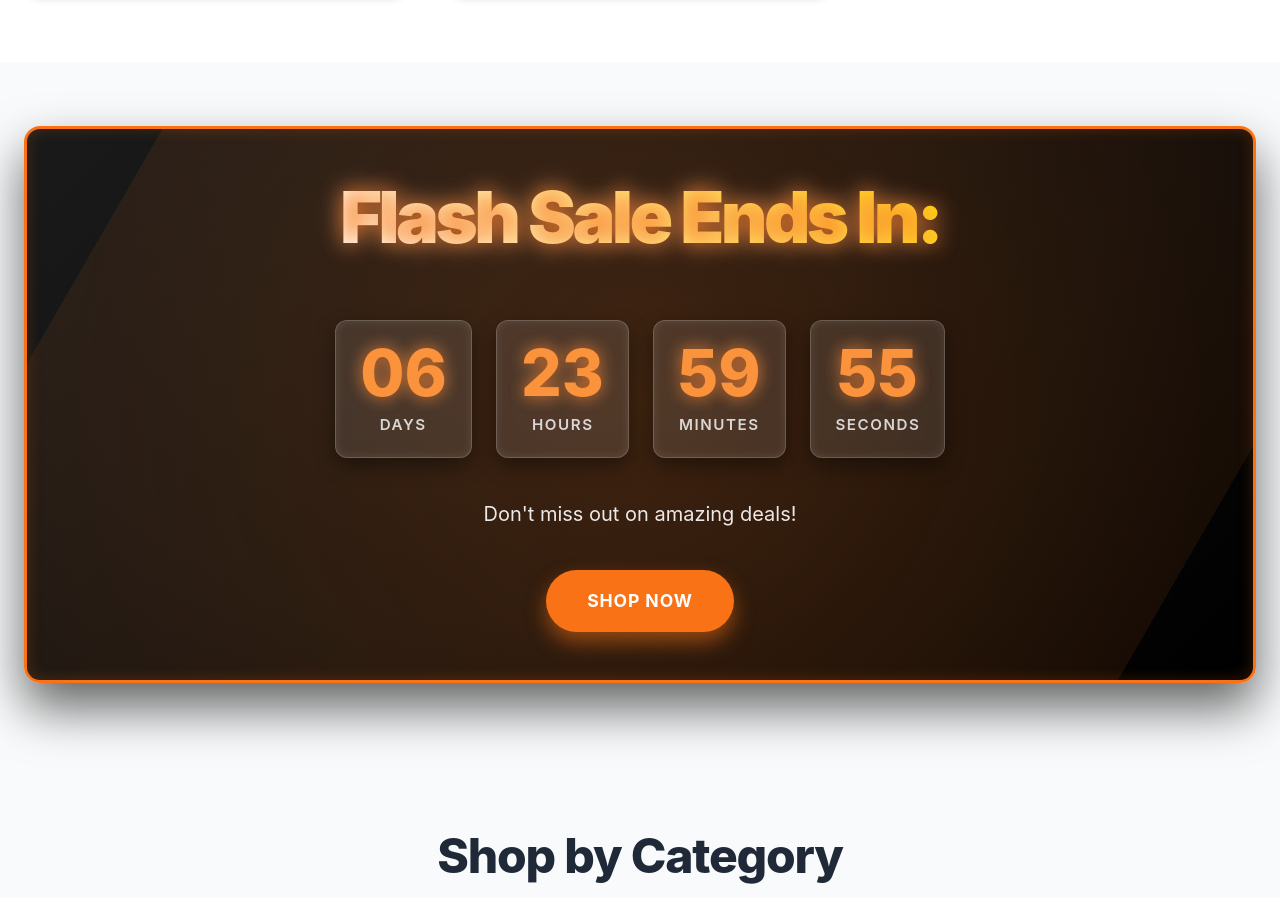
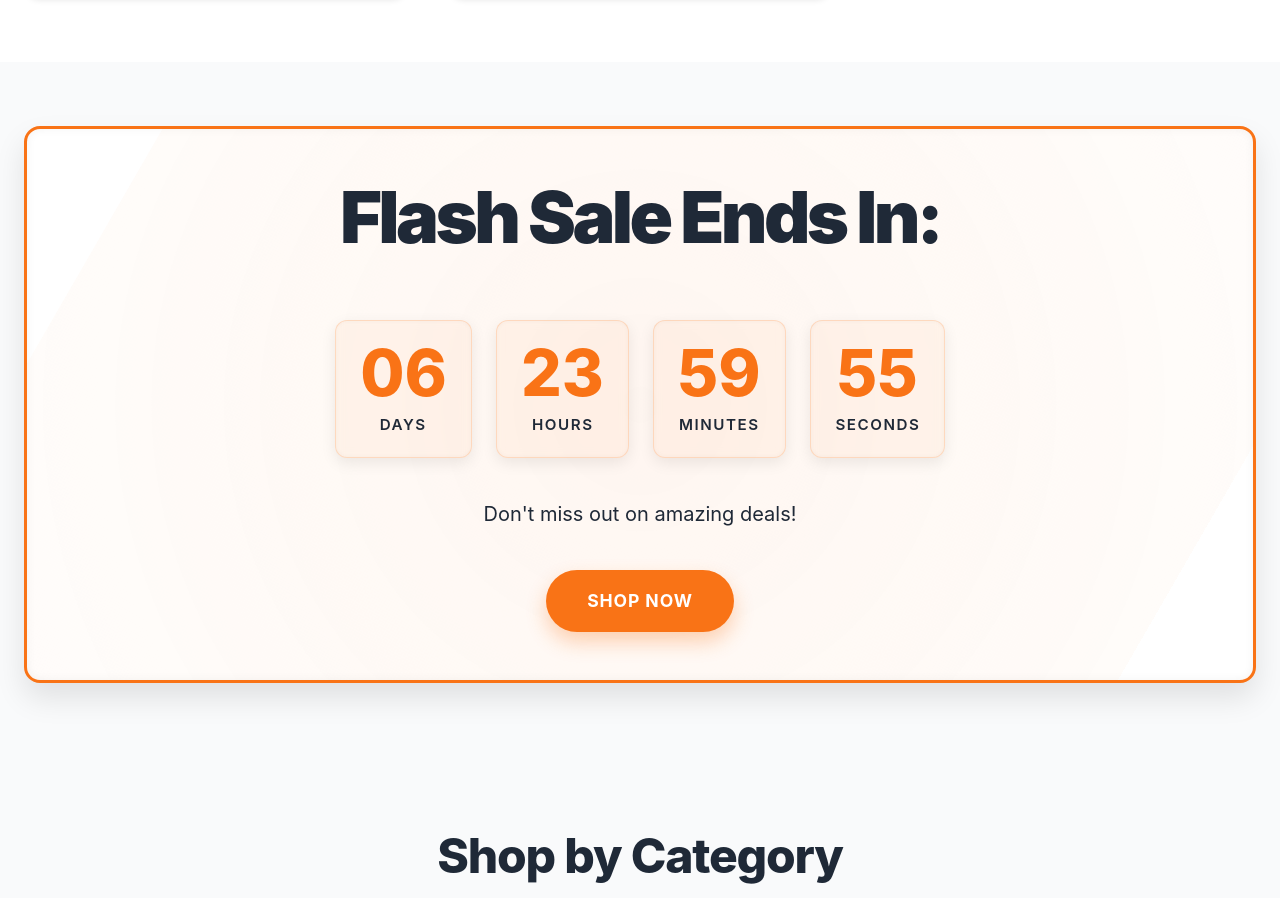
Before and after one commit to muskaanfayyaz/carrycharm, a website: page index.html in a window 1280 px wide. Shown: the part 2044-2942 px from the top of the page. Drawn offline with Linux system fonts and the light colour scheme.

Commit message:
FEAT: Updated 'Flash Sale Ends In' section to white background for light theme.

```diff
--- a/partials/promo.html
+++ b/partials/promo.html
@@ -6,12 +6,12 @@
     :root {
         --promo-primary: #F97316; /* Vibrant Orange */
         --promo-primary-light: #FB923C;
-        --promo-text-dark: #1F2937;
+        --promo-text-dark: #1F2937; /* Dark text for light background */
         --promo-text-light: #FFFFFF;
-        --promo-background-card: linear-gradient(135deg, #1A1A1A 0%, #000000 100%); /* Deep black gradient */
+        --promo-background-card: #FFFFFF; /* White background for the card */
         --promo-border-radius-lg: 1rem; /* 16px */
-        --promo-shadow-lg: 0 25px 50px rgba(0, 0, 0, 0.6), inset 0 0 15px rgba(249, 115, 22, 0.2);
-        --promo-shadow-md: 0 8px 20px rgba(0, 0, 0, 0.4), inset 0 0 10px rgba(255, 255, 255, 0.1);
+        --promo-shadow-lg: 0 15px 30px rgba(0, 0, 0, 0.1), inset 0 0 10px rgba(0, 0, 0, 0.05); /* Lighter shadow */
+        --promo-shadow-md: 0 5px 15px rgba(0, 0, 0, 0.08), inset 0 0 5px rgba(0, 0, 0, 0.03); /* Lighter shadow */
         --promo-font-family: -apple-system, BlinkMacSystemFont, "Segoe UI", Roboto, "Helvetica Neue", Arial, sans-serif;
     }
 
@@ -30,14 +30,14 @@
       position: relative;
       overflow: hidden;
       border: 3px solid var(--promo-primary); /* More prominent orange border */
-      color: var(--promo-text-light); /* Default text color for the card */
+      color: var(--promo-text-dark); /* Default text color for the card (dark) */
       transform-style: preserve-3d; /* For child 3D effects */
       transition: all 0.4s ease-in-out;
     }
 
     .promo-card:hover {
         transform: translateY(-5px);
-        box-shadow: 0 30px 60px rgba(0, 0, 0, 0.7), inset 0 0 20px rgba(249, 115, 22, 0.3);
+        box-shadow: 0 20px 40px rgba(0, 0, 0, 0.15), inset 0 0 15px rgba(0, 0, 0, 0.08); /* Adjusted hover shadow */
     }
 
     .promo-card::before {
@@ -47,15 +47,15 @@
       left: -50%;
       width: 200%;
       height: 200%;
-      background: radial-gradient(circle, rgba(249,115,22,0.25) 0%, rgba(249,115,22,0) 70%); /* Stronger radial glow */
+      background: radial-gradient(circle, rgba(249,115,22,0.1) 0%, rgba(249,115,22,0) 70%); /* Subtle glow */
       animation: promo-glow 15s infinite linear;
       z-index: 0;
     }
 
     @keyframes promo-glow {
-      0% { transform: rotate(0deg) scale(0.8); opacity: 0.7; }
-      50% { transform: rotate(180deg) scale(1.1); opacity: 0.9; }
-      100% { transform: rotate(360deg) scale(0.8); opacity: 0.7; }
+      0% { transform: rotate(0deg) scale(0.8); opacity: 0.5; }
+      50% { transform: rotate(180deg) scale(1.1); opacity: 0.7; }
+      100% { transform: rotate(360deg) scale(0.8); opacity: 0.5; }
     }
 
     .promo-card-content {
@@ -69,14 +69,14 @@
     .promo-title {
       font-size: clamp(2.5rem, 6vw, 4.5rem); /* Responsive font size */
       font-weight: 900;
-      color: var(--promo-text-light);
+      color: var(--promo-text-dark); /* Dark title for light background */
       margin-bottom: 1.5rem; /* Increased margin */
       letter-spacing: -0.05em; /* Tighter spacing */
-      text-shadow: 0 0 20px rgba(249, 115, 22, 0.8), 0 0 30px rgba(255, 255, 255, 0.3);
+      text-shadow: none; /* Remove dark text shadow */
       line-height: 1.1;
-      background: linear-gradient(45deg, var(--promo-text-light), #FFD700); /* Gold accent */
-      -webkit-background-clip: text;
-      -webkit-text-fill-color: transparent;
+      /* background: linear-gradient(45deg, var(--promo-text-dark), #6B7280); /* Muted gold accent */
+      /* -webkit-background-clip: text;
+      -webkit-text-fill-color: transparent; */
       transform: translateZ(30px); /* Lift in 3D space */
     }
 
@@ -91,15 +91,15 @@
     }
 
     .promo-timer-item {
-      background-color: rgba(255, 255, 255, 0.1); /* Slightly more opaque background */
-      backdrop-filter: blur(8px); /* Subtle blur effect */
+      background-color: rgba(249, 115, 22, 0.05); /* Very light orange background */
+      backdrop-filter: blur(4px); /* Subtle blur effect */
       border-radius: 0.75rem; /* Slightly larger rounded corners */
       padding: 1.25rem 1.5rem; /* More padding */
       min-width: 90px; /* Ensure minimum width */
       display: flex;
       flex-direction: column;
       align-items: center;
-      border: 1px solid rgba(255, 255, 255, 0.2); /* Lighter border */
+      border: 1px solid rgba(249, 115, 22, 0.2); /* Light orange border */
       box-shadow: var(--promo-shadow-md);
       transition: all 0.3s ease;
       transform-style: preserve-3d;
@@ -108,29 +108,29 @@
     .promo-timer-item:hover {
       transform: translateY(-5px) scale(1.05) rotateX(5deg);
       border-color: var(--promo-primary);
-      box-shadow: 0 10px 25px rgba(249, 115, 22, 0.6), inset 0 0 10px rgba(255, 255, 255, 0.2);
+      box-shadow: 0 10px 25px rgba(249, 115, 22, 0.2), inset 0 0 10px rgba(249, 115, 22, 0.1); /* Adjusted hover shadow */
     }
 
     .promo-timer-value {
       font-size: clamp(2.5rem, 7vw, 4rem); /* Responsive font size */
       font-weight: 800;
-      color: var(--promo-primary-light); /* Accent color for numbers */
+      color: var(--promo-primary); /* Vibrant primary color */
       line-height: 1;
-      text-shadow: 0 0 15px rgba(249, 115, 22, 0.7), 0 0 20px rgba(255, 255, 255, 0.2);
+      text-shadow: none; /* Remove dark text shadow */
       transition: all 0.3s ease;
       transform: translateZ(25px); /* Lift value in 3D space */
     }
 
     .promo-timer-item:hover .promo-timer-value {
-        color: var(--promo-text-light); /* Change color on hover */
-        text-shadow: 0 0 20px rgba(255, 255, 255, 0.9);
+        color: var(--promo-primary-light); /* Darker primary on hover */
+        text-shadow: none;
     }
 
     .promo-timer-label {
       font-size: 0.95rem; /* Slightly larger label */
       text-transform: uppercase;
       letter-spacing: 0.1em;
-      color: rgba(255, 255, 255, 0.8);
+      color: var(--promo-text-dark); /* Dark label text */
       margin-top: 0.5rem;
       font-weight: 600;
       transform: translateZ(15px); /* Lift label in 3D space */
@@ -138,7 +138,7 @@
 
     .promo-text {
       font-size: clamp(1rem, 2.5vw, 1.25rem); /* Responsive font size */
-      color: rgba(255, 255, 255, 0.9);
+      color: var(--promo-text-dark); /* Dark text */
       margin-bottom: 2.5rem; /* Increased margin */
       max-width: 600px;
       margin-left: auto;
@@ -155,7 +155,7 @@
       font-weight: 700;
       font-size: 1.1rem; /* Larger font */
       transition: all 0.3s ease;
-      box-shadow: 0 10px 20px rgba(249, 115, 22, 0.5); /* Stronger shadow */
+      box-shadow: 0 10px 20px rgba(249, 115, 22, 0.3); /* Softer shadow */
       letter-spacing: 0.05em;
       text-transform: uppercase;
       transform: translateZ(20px); /* Lift button in 3D space */
@@ -164,7 +164,7 @@
     .promo-card .btn-primary:hover {
       background-color: var(--promo-primary-light);
       transform: translateY(-3px) scale(1.02);
-      box-shadow: 0 15px 30px rgba(249, 115, 22, 0.7);
+      box-shadow: 0 15px 30px rgba(249, 115, 22, 0.4);
     }
 
     /* Responsive adjustments */
```
